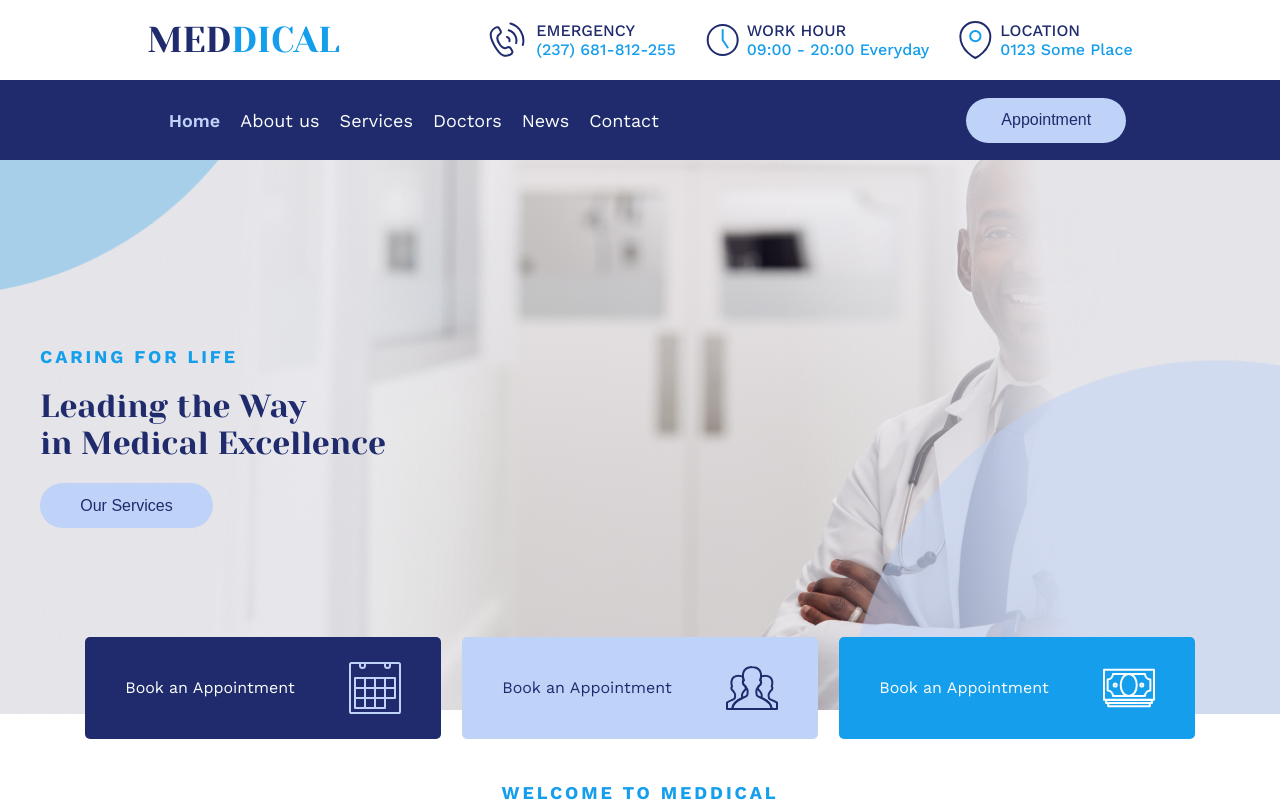
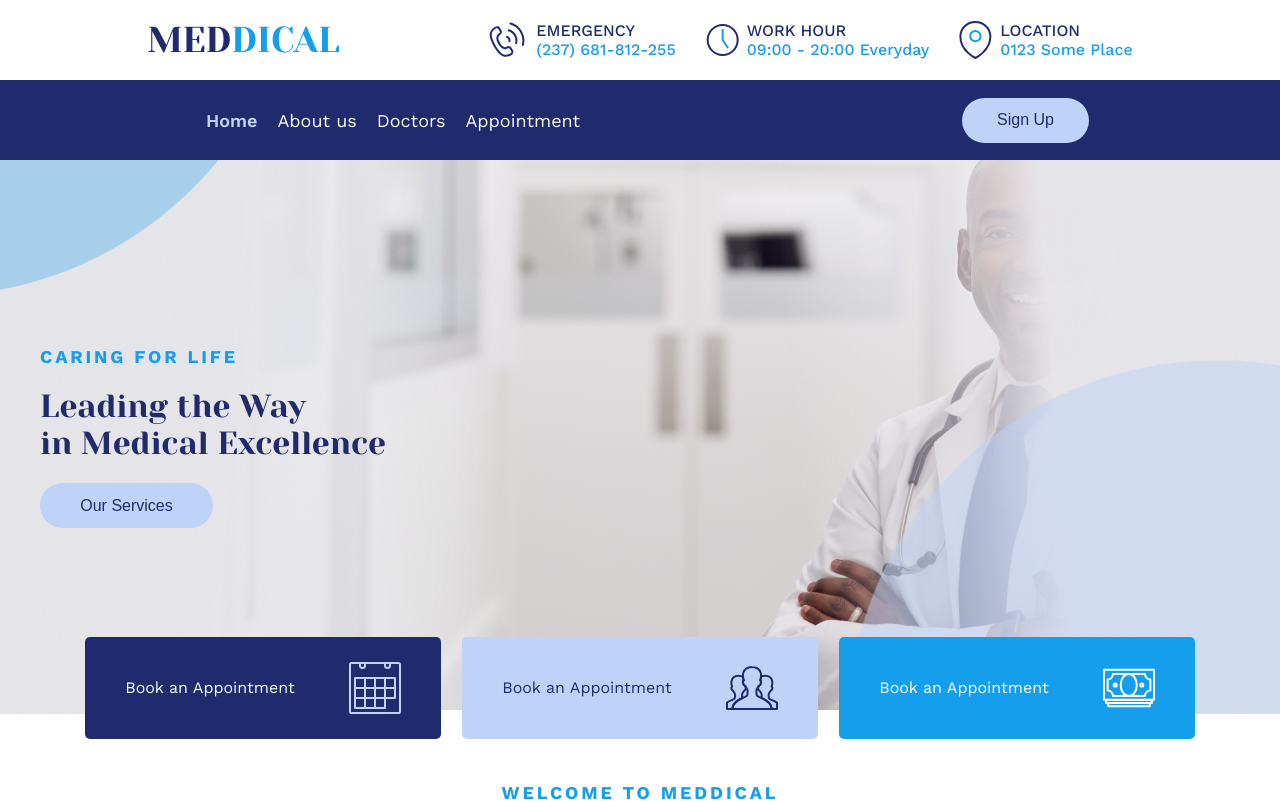
Before and after one commit to skiwqv/hospital, a Vue app: page / in a window 1280 px wide. Shown: the top 802 px of the page. Built offline with nearby package versions, Linux system fonts and the light colour scheme.

Commit message:
changed links

```diff
--- a/src/layouts/DafaultLayout.vue
+++ b/src/layouts/DafaultLayout.vue
@@ -42,7 +42,7 @@
           {{ link.label }}
         </router-link>
       </div>
-      <button class="nav-button">Appointment</button>
+      <button class="nav-button">Sign Up</button>
     </div>
   </header>
   <main>
@@ -107,15 +107,13 @@ import instagramIcon from "../assets/icons/instagram.svg";
 const headerLinks = ref([
   { label: "Home", to: "/", exact: true },
   { label: "About us", to: "/about" },
-  { label: "Services", to: "/services" },
   { label: "Doctors", to: "/doctors" },
-  { label: "News", to: "/news" },
-  { label: "Contact", to: "/contact" },
+  { label: "Appointment", to: "/appointment" },
 ]);
 const footerLinks = ref([
+  { label: "Home", to: "/", exact: true },
   { label: "Appointment", to: "/appointment" },
   { label: "Doctors", to: "/doctors" },
-  { label: "Services", to: "/services" },
   { label: "About us", to: "/about" },
 ]);
 </script>
```
